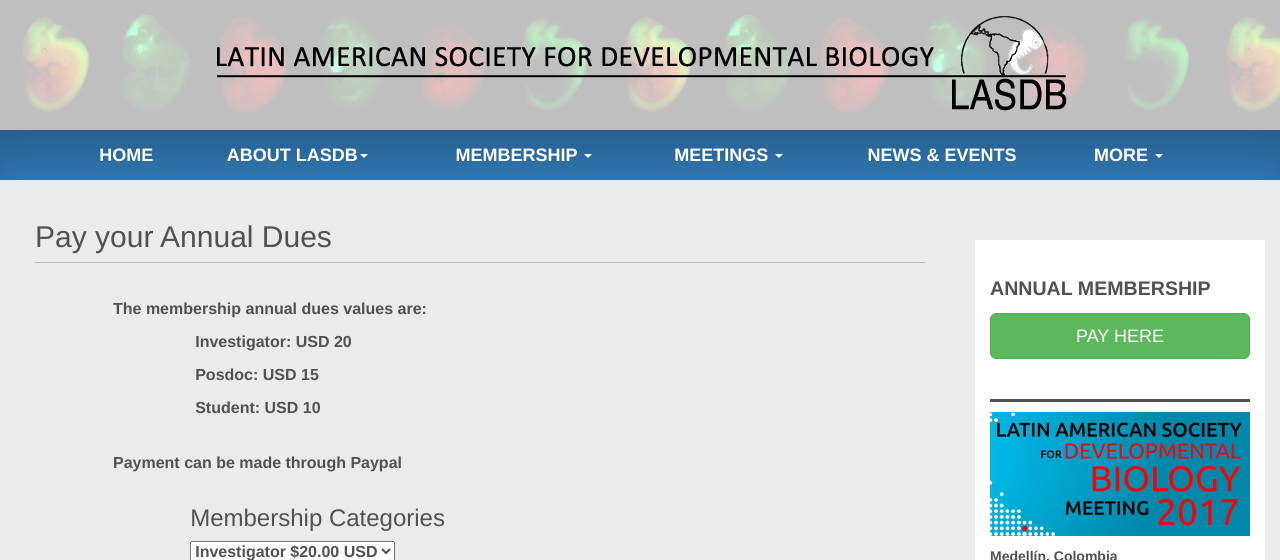
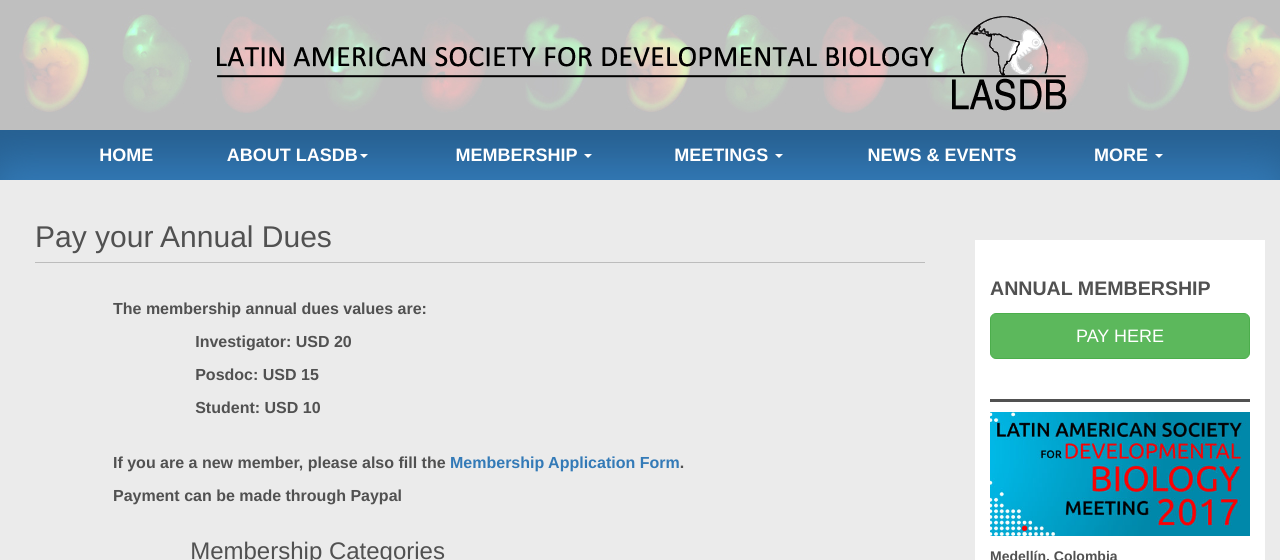
Before and after one commit to lasdb/lasdb.github.io, a Jekyll site: the page built from pages/pay-annual-dues.html, in a window 1280 px wide, cut to the strip 0-560 px from the top of the page. Built offline with Jekyll 4.4.1, drawn with Linux system fonts in a browser that asks for light colours; nearby versions of some CDN libraries.

Commit message:
Update pay-annual-dues.html

```diff
--- a/pages/pay-annual-dues.html
+++ b/pages/pay-annual-dues.html
@@ -10,6 +10,9 @@
 	<p style="padding-left: 10%;">Posdoc: USD 15</p>
 	<p style="padding-left: 10%;">Student: USD 10</p>
 	<br>
+
+	<p>If you are a new member, please also fill the <a href="member.html"> Membership Application Form</a>.  </p>
+
 	<p>Payment can be made through Paypal</p>
 	<form action="https://www.paypal.com/cgi-bin/webscr" method="post" target="_top" style="padding-left: 10%;">
 		<input type="hidden" name="cmd" value="_s-xclick">
```
